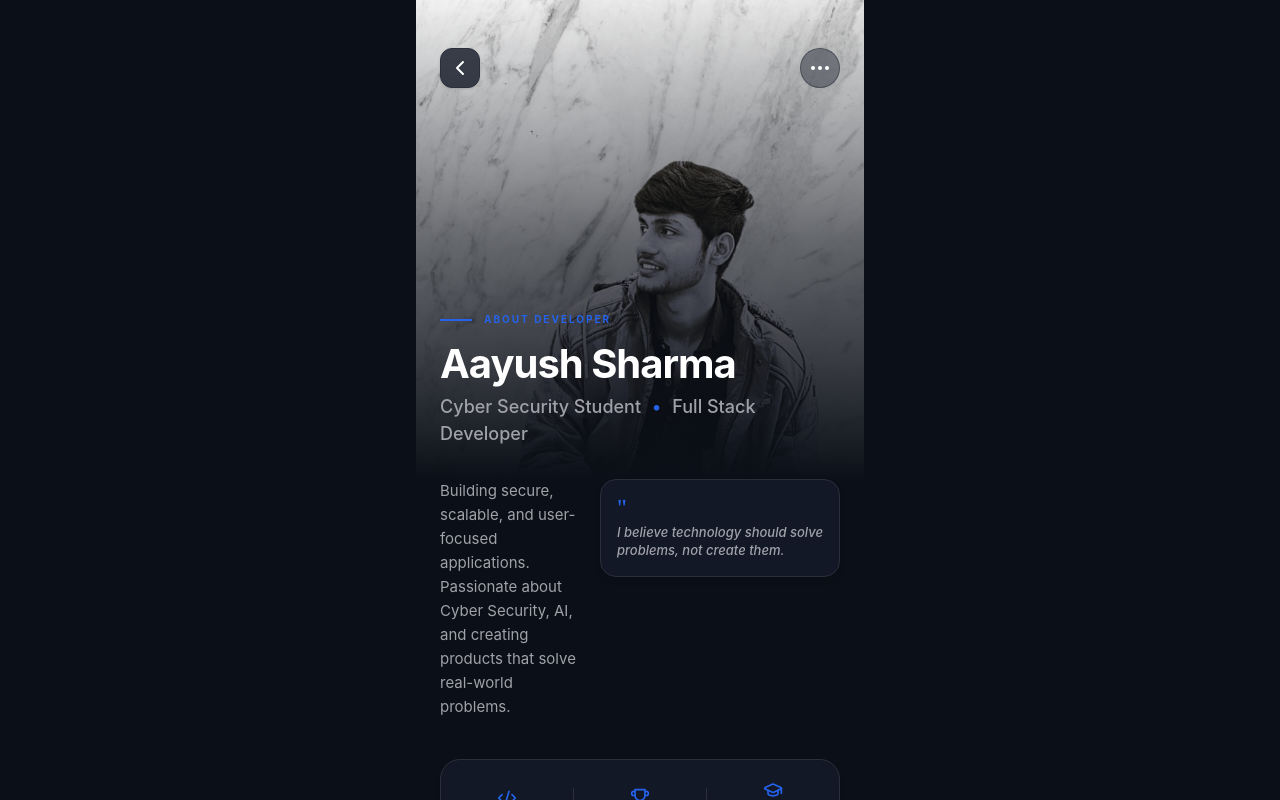
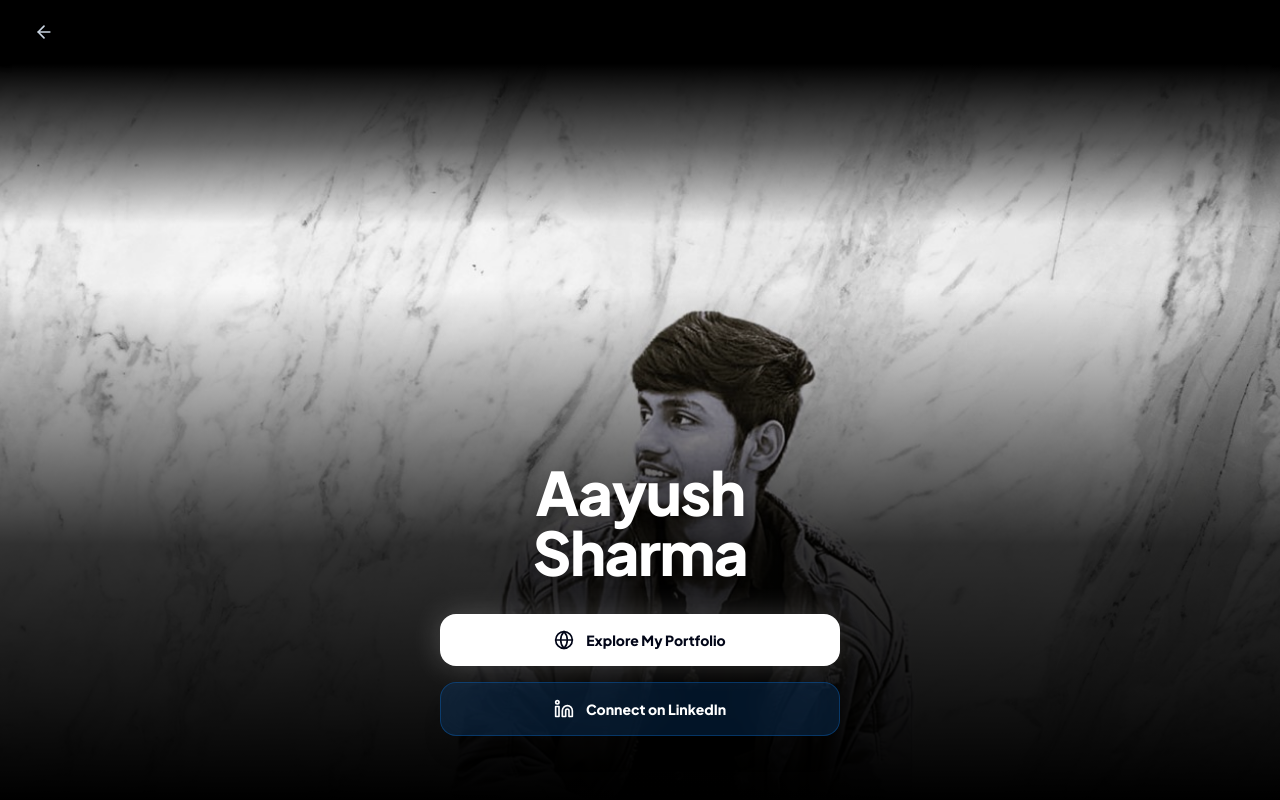
Before and after one commit to mraayush979blip/gocanteen, a React (Vite) app: page /#/admin/developer in a window 1280 px wide. Built offline with nearby package versions, Linux system fonts and the light colour scheme; no server answers.

Commit message:
feat: split about developer layout to render new design on mobile and exact old design on desktop

```diff
--- a/src/pages/AboutDeveloper.jsx
+++ b/src/pages/AboutDeveloper.jsx
@@ -1,4 +1,4 @@
-import { ChevronLeft, MoreHorizontal, Code2, Trophy, GraduationCap, Globe, Linkedin, ArrowRight } from 'lucide-react';
+import { ChevronLeft, MoreHorizontal, Code2, Trophy, GraduationCap, Globe, Linkedin, ArrowRight, ArrowLeft } from 'lucide-react';
 import { useNavigate } from 'react-router-dom';
 
 export default function AboutDeveloper() {
@@ -8,23 +8,21 @@ export default function AboutDeveloper() {
     navigate(-1);
   };
 
+  const linkedinUrl = "https://in.linkedin.com/in/aayush-sharma-5a2103233";
+  const portfolioUrl = "https://aayush-sharma.vercel.app";
+
   return (
-    <div className="fixed inset-0 z-50 bg-[#0B0F17] font-['Inter',sans-serif] text-white overflow-y-auto overflow-x-hidden flex justify-center">
-
-      {/* Centered Mobile Wrapper */}
-      <div className="w-full max-w-md relative min-h-screen">
-
+    <>
+      {/* =========================================
+          MOBILE VIEW (NEW REDESIGN)
+          ========================================= */}
+      <div className="sm:hidden fixed inset-0 z-50 bg-[#0B0F17] font-['Inter',sans-serif] text-white overflow-y-auto overflow-x-hidden">
         {/* Fixed Hero Image Background */}
-        <div className="fixed top-0 w-full max-w-md h-[60vh] z-0 overflow-hidden">
+        <div className="fixed top-0 inset-x-0 h-[60vh] z-0">
           <img
             src="/photo.jpg"
             alt="Aayush Sharma"
-            className="w-full h-full object-cover object-center block sm:hidden"
-          />
-          <img
-            src="/aayush-profile.jpg"
-            alt="Aayush Sharma"
-            className="w-full h-full object-cover object-center hidden sm:block"
+            className="w-full h-full object-cover object-center"
           />
           {/* Smooth black gradient from bottom only */}
           <div className="absolute inset-0 bg-gradient-to-t from-[#0B0F17] via-[#0B0F17]/60 to-transparent"></div>
@@ -65,13 +63,13 @@ export default function AboutDeveloper() {
 
             {/* Bio & Quote Section */}
             <div className="flex flex-col gap-6 mb-10">
-              <div className="flex justify-between items-start gap-4 flex-col sm:flex-row">
+              <div className="flex justify-between items-start gap-4 flex-col">
                 <p className="text-[15px] leading-[1.6] text-[#A1A1AA] flex-1 max-w-[280px]">
                   Building secure, scalable, and user-focused applications. Passionate about Cyber Security, AI, and creating products that solve real-world problems.
                 </p>
 
                 {/* Quote Card */}
-                <div className="bg-[#121826] border border-[#2A2F3A] rounded-[16px] p-4 w-full sm:w-[240px] shadow-md shrink-0">
+                <div className="bg-[#121826] border border-[#2A2F3A] rounded-[16px] p-4 w-full shadow-md shrink-0">
                   <div className="text-[#2563EB] text-2xl font-serif leading-none mb-1">"</div>
                   <p className="text-[13px] text-[#A1A1AA] font-medium leading-snug italic">
                     I believe technology should solve problems, not create them.
@@ -97,7 +95,7 @@ export default function AboutDeveloper() {
               <div className="flex-1 flex flex-col items-center justify-center text-center px-2">
                 <GraduationCap className="w-5 h-5 text-[#2563EB] mb-2" />
                 <div className="text-[13px] font-bold text-white mb-1 leading-tight">Founder &<br/>Lead Developer</div>
-                <div className="text-[10px] text-[#A1A1AA] uppercase tracking-wider font-semibold">AcroAMS & LevelOne</div>
+                <div className="text-[10px] text-[#A1A1AA] uppercase tracking-wider font-semibold">AcroAMS</div>
               </div>
             </div>
 
@@ -105,7 +103,7 @@ export default function AboutDeveloper() {
             <div className="flex flex-col gap-4">
               {/* Card 1 */}
               <a
-                href="https://aayush-sharma.vercel.app"
+                href={portfolioUrl}
                 target="_blank"
                 rel="noreferrer"
                 className="bg-[#121826] border border-[#2A2F3A] rounded-[20px] p-[20px] flex items-center justify-between shadow-md group active:scale-[0.98] transition-transform"
@@ -115,8 +113,8 @@ export default function AboutDeveloper() {
                     <Globe className="w-6 h-6 text-[#2563EB]" />
                   </div>
                   <div>
-                    <h3 className="text-[20px] font-semibold text-white mb-0.5">Explore My Portfolio</h3>
-                    <p className="text-[14px] text-[#A1A1AA]">View my projects and experience.</p>
+                    <h3 className="text-[20px] font-semibold text-white mb-0.5">Explore Portfolio</h3>
+                    <p className="text-[14px] text-[#A1A1AA]">View my projects.</p>
                   </div>
                 </div>
                 <div className="w-10 h-10 rounded-full bg-[#0B0F17] border border-[#2A2F3A] flex items-center justify-center shrink-0">
@@ -126,7 +124,7 @@ export default function AboutDeveloper() {
 
               {/* Card 2 */}
               <a
-                href="https://in.linkedin.com/in/aayush-sharma-5a2103233"
+                href={linkedinUrl}
                 target="_blank"
                 rel="noreferrer"
                 className="bg-[#121826] border border-[#2A2F3A] rounded-[20px] p-[20px] flex items-center justify-between shadow-md group active:scale-[0.98] transition-transform"
@@ -137,7 +135,7 @@ export default function AboutDeveloper() {
                   </div>
                   <div>
                     <h3 className="text-[20px] font-semibold text-white mb-0.5">Connect on LinkedIn</h3>
-                    <p className="text-[14px] text-[#A1A1AA]">Let's connect professionally.</p>
+                    <p className="text-[14px] text-[#A1A1AA]">Let's connect.</p>
                   </div>
                 </div>
                 <div className="w-10 h-10 rounded-full bg-[#0B0F17] border border-[#2A2F3A] flex items-center justify-center shrink-0">
@@ -149,6 +147,82 @@ export default function AboutDeveloper() {
           </div>
         </div>
       </div>
-    </div>
+
+      {/* =========================================
+          DESKTOP VIEW (OLD SIMPLE DESIGN)
+          ========================================= */}
+      <div className="hidden sm:flex fixed inset-0 z-50 bg-black flex-col font-['Plus_Jakarta_Sans',sans-serif] overflow-hidden touch-none overscroll-none">
+
+        {/* Solid Black Header with Back Button */}
+        <div className="relative z-30 h-16 bg-black flex items-center px-4 sm:px-6 shadow-md border-b border-black">
+          <button
+            onClick={handleBack}
+            className="w-10 h-10 rounded-full hover:bg-white/10 text-slate-300 hover:text-white flex items-center justify-center transition-all cursor-pointer active:scale-95"
+            title="Go Back"
+          >
+            <ArrowLeft className="w-5 h-5" />
+          </button>
+        </div>
+
+        {/* Main Content Area */}
+        <div className="relative flex-1 w-full flex flex-col items-center justify-between">
+
+          {/* Immersive Background Glows & Image */}
+          <div className="absolute inset-0 z-0 bg-black">
+            <img
+              src="/aayush-profile.jpg"
+              alt="Aayush Sharma"
+              className="w-full h-full object-cover object-center"
+              onError={(e) => {
+                e.target.onerror = null;
+                e.target.src = 'https://images.unsplash.com/photo-1534528741775-53994a69daeb?w=600&auto=format&fit=crop';
+              }}
+            />
+            {/* Neutral Gradients to blend and make text readable (Pure black, absolutely no blue tint) */}
+            <div className="absolute top-0 inset-x-0 h-40 bg-gradient-to-b from-black via-black/60 to-transparent pointer-events-none"></div>
+            <div className="absolute bottom-0 inset-x-0 h-[32rem] bg-gradient-to-t from-black via-black/80 to-transparent pointer-events-none"></div>
+          </div>
+
+          {/* Spacer for top */}
+          <div className="relative z-20 w-full p-6"></div>
+
+          {/* Developer Details & Actions (Bottom aligned) */}
+          <div className="relative z-20 w-full max-w-md mx-auto px-6 pb-12 sm:pb-16 flex flex-col items-center text-center space-y-8 mt-auto">
+
+            {/* Title Block */}
+            <div className="space-y-2">
+              <h2 className="text-5xl sm:text-6xl font-black tracking-tight text-white drop-shadow-lg">
+                Aayush Sharma
+              </h2>
+            </div>
+
+            {/* Action Buttons */}
+            <div className="w-full flex flex-col gap-4">
+              <a
+                href={portfolioUrl}
+                target="_blank"
+                rel="noopener noreferrer"
+                className="w-full py-4 px-6 rounded-2xl bg-white text-slate-950 hover:bg-slate-100 font-extrabold text-sm flex items-center justify-center gap-3 transition-all shadow-[0_0_30px_rgba(255,255,255,0.2)] active:scale-95 cursor-pointer relative overflow-hidden"
+              >
+                <div className="absolute inset-0 bg-gradient-to-r from-transparent via-white/50 to-transparent translate-x-[-100%] animate-[shimmer_2s_infinite]"></div>
+                <Globe className="w-5 h-5" />
+                <span>Explore My Portfolio</span>
+              </a>
+
+              <a
+                href={linkedinUrl}
+                target="_blank"
+                rel="noopener noreferrer"
+                className="w-full py-4 px-6 rounded-2xl bg-[#0A66C2]/20 hover:bg-[#0A66C2]/30 border border-[#0A66C2]/40 text-white font-extrabold text-sm flex items-center justify-center gap-3 transition-all shadow-xl active:scale-95 cursor-pointer backdrop-blur-xl"
+              >
+                <Linkedin className="w-5 h-5" />
+                <span>Connect on LinkedIn</span>
+              </a>
+            </div>
+
+          </div>
+        </div>
+      </div>
+    </>
   );
 }
```
